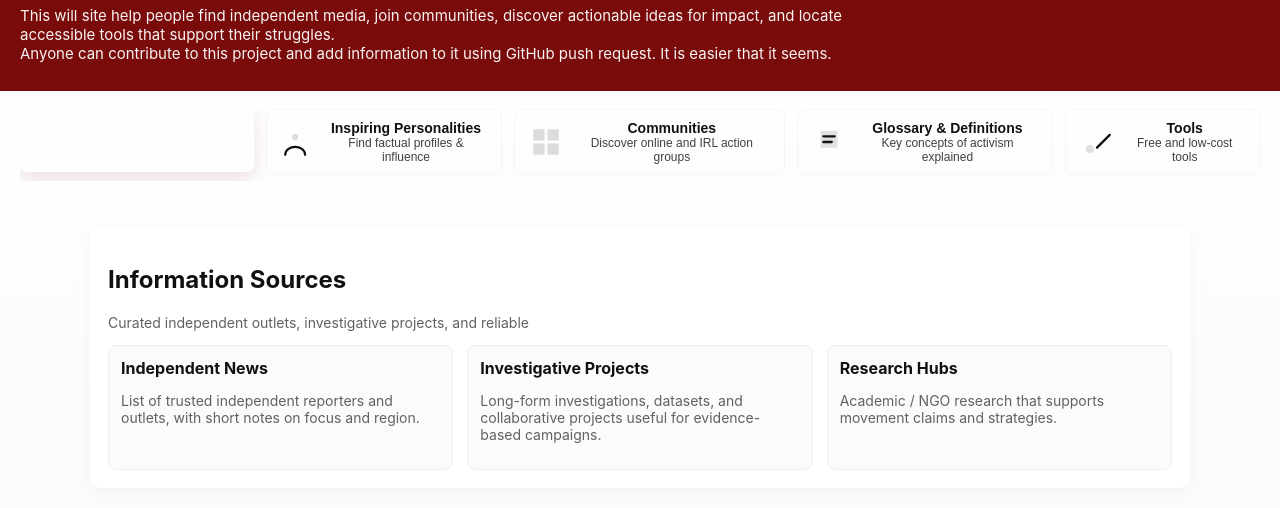
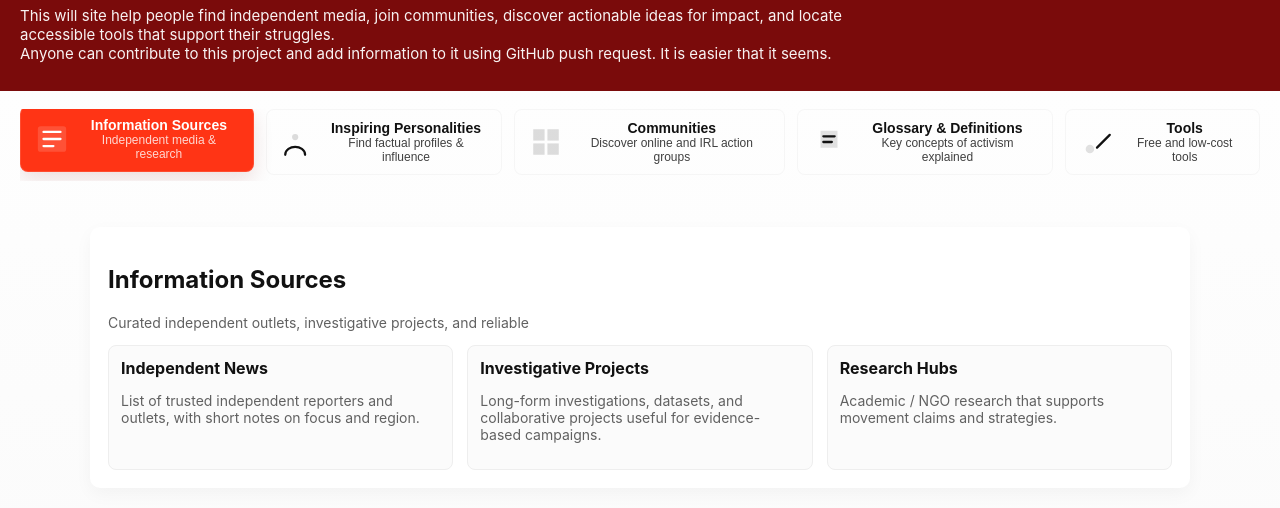
Before and after one commit to Social-Struggle-Convergence/Social-Struggle-Convergence.github.io, a plain HTML site: page index.html in a window 1280 px wide. Shown: the part 68-576 px from the top of the page. Drawn offline with Linux system fonts and the light colour scheme.

Commit message:
Update index.html

```diff
--- a/index.html
+++ b/index.html
@@ -10,7 +10,7 @@
       --accent: #ffffff;
       --muted: #f3f3f3;
       --thumb-bg: #ffffff11;
-      --thumb-active: #ffffff22;
+      --thumb-active: #ff3415;
       --gap: 12px;
       font-family: Inter, system-ui, -apple-system, "Segoe UI", Roboto, "Helvetica Neue", Arial;
     }
```
